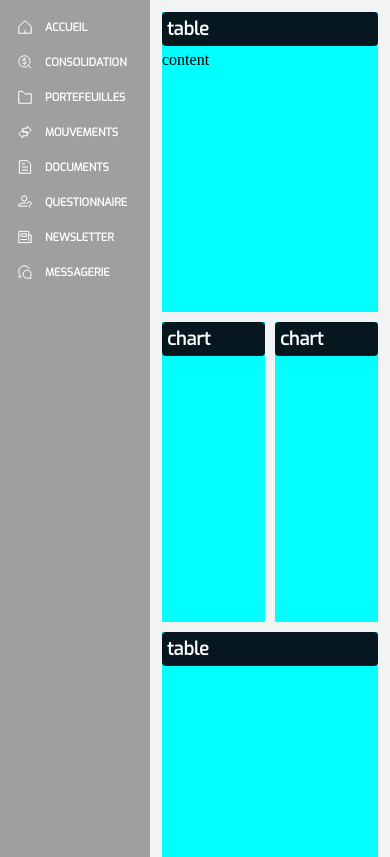
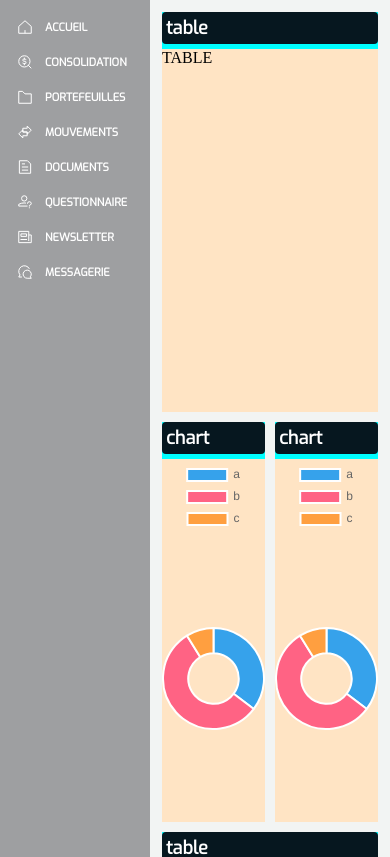
Before and after one commit to terenceraja/mykeeapp, a React (Vite) app in the folder front/: page /ptf in a window 390 px wide. Shown: the top 857 px of the page. Built offline with nearby package versions, Linux system fonts and the light colour scheme.

Commit message:
chartjs rendering, responsive css

```diff
--- a/front/src/components/Card.jsx
+++ b/front/src/components/Card.jsx
@@ -5,7 +5,7 @@ const Card = ({ title, children }) => {
   return (
     <div className={styles.card_container}>
       <label>{title}</label>
-      {children}
+      <div className={styles.content_container}>{children}</div>
     </div>
   );
 };
--- a/front/src/pages/Ptf.jsx
+++ b/front/src/pages/Ptf.jsx
@@ -1,17 +1,38 @@
 import styles from "../styles/pages/Ptf.module.css";
 import React from "react";
+import { useState } from "react";
 
+import { Doughnut } from "react-chartjs-2";
+import { Chart as ChartJS } from "chart.js/auto";
 import Card from "../components/Card";
 
 const Ptf = () => {
+  const options = {
+    maintainAspectRatio: false, // Don't maintain w/h ratio
+  };
+
+  const data = {
+    labels: ["a", "b", "c"],
+    datasets: [
+      {
+        label: "# of Votes",
+        data: [12, 19, 3],
+      },
+    ],
+  };
   return (
     <div className={styles.content}>
-      <Card title="table">content</Card>
+      <Card title="table">TABLE</Card>
       <section className={styles.charts_container}>
-        <Card title="chart" />
-        <Card title="chart" />
+        <Card title="chart">
+          <Doughnut data={data} options={options} />
+        </Card>
+
+        <Card title="chart">
+          <Doughnut data={data} options={options} />
+        </Card>
       </section>
-      <Card title="table" />
+      <Card title="table">TABLE</Card>
     </div>
   );
 };
--- a/front/src/styles/components/Card.module.css
+++ b/front/src/styles/components/Card.module.css
@@ -2,7 +2,14 @@
   display: flex;
   flex-direction: column;
   width: 100%;
-  height: 300px;
+  height: 400px;
   background-color: aqua;
   gap: 5px;
 }
+
+.content_container {
+  position: relative;
+  background-color: bisque;
+  width: 100%;
+  height: 100%;
+}
--- a/front/src/styles/components/NavBar.module.css
+++ b/front/src/styles/components/NavBar.module.css
@@ -37,11 +37,6 @@ a {
   border-radius: 5px;
 }
 
-/* a:hover {
-  background-color: #ef8026;
-  transition: background-color 0.4s ease, box-shadow 0.5s ease;
-} */
-
 a:hover h2 {
   color: #06171f;
   transition: color 0.3s ease, box-shadow 0.5s ease;
--- a/front/src/styles/index.css
+++ b/front/src/styles/index.css
@@ -7,14 +7,17 @@ body {
 /*FULL PAGE CONTAINER*/
 .main {
   display: flex;
-  width: 100vw;
+  width: auto;
   min-height: 100vh;
+  box-sizing: border-box;
 }
 /**/
 
 /*FULL CONTENT CONTAINER*/
 .outlet {
+  display: flex;
   width: 100%;
+  height: auto;
   background-color: #f2f4f3;
   padding: 12px;
   box-sizing: border-box;
@@ -57,6 +60,12 @@ label {
   font-family: "Exo", "serif";
   font-weight: 700;
   box-sizing: content-box;
-  padding: 5px;
+  padding: 4px;
   border-radius: 4px;
 }
+
+/*CHART CANVAS RESPONSIVE SIZE*/
+canvas {
+  max-width: 100% !important;
+  max-height: 100% !important;
+}
--- a/front/src/styles/pages/Ptf.module.css
+++ b/front/src/styles/pages/Ptf.module.css
@@ -8,5 +8,6 @@
 
 .charts_container {
   display: flex;
+  width: 100%;
   gap: 10px;
 }
```
Also changed, not shown: front/src/data/ChartData.js (+7 -0 lines).
